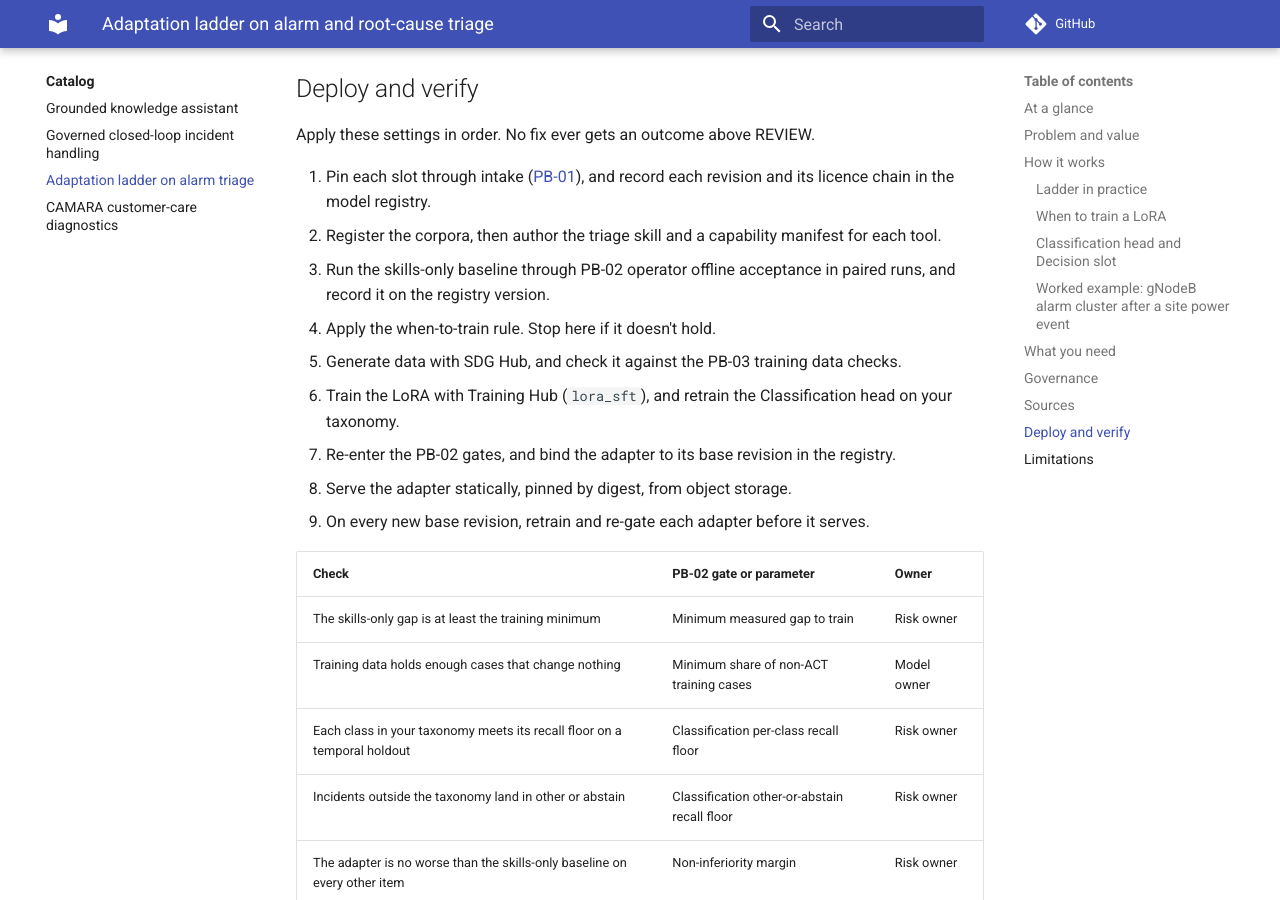
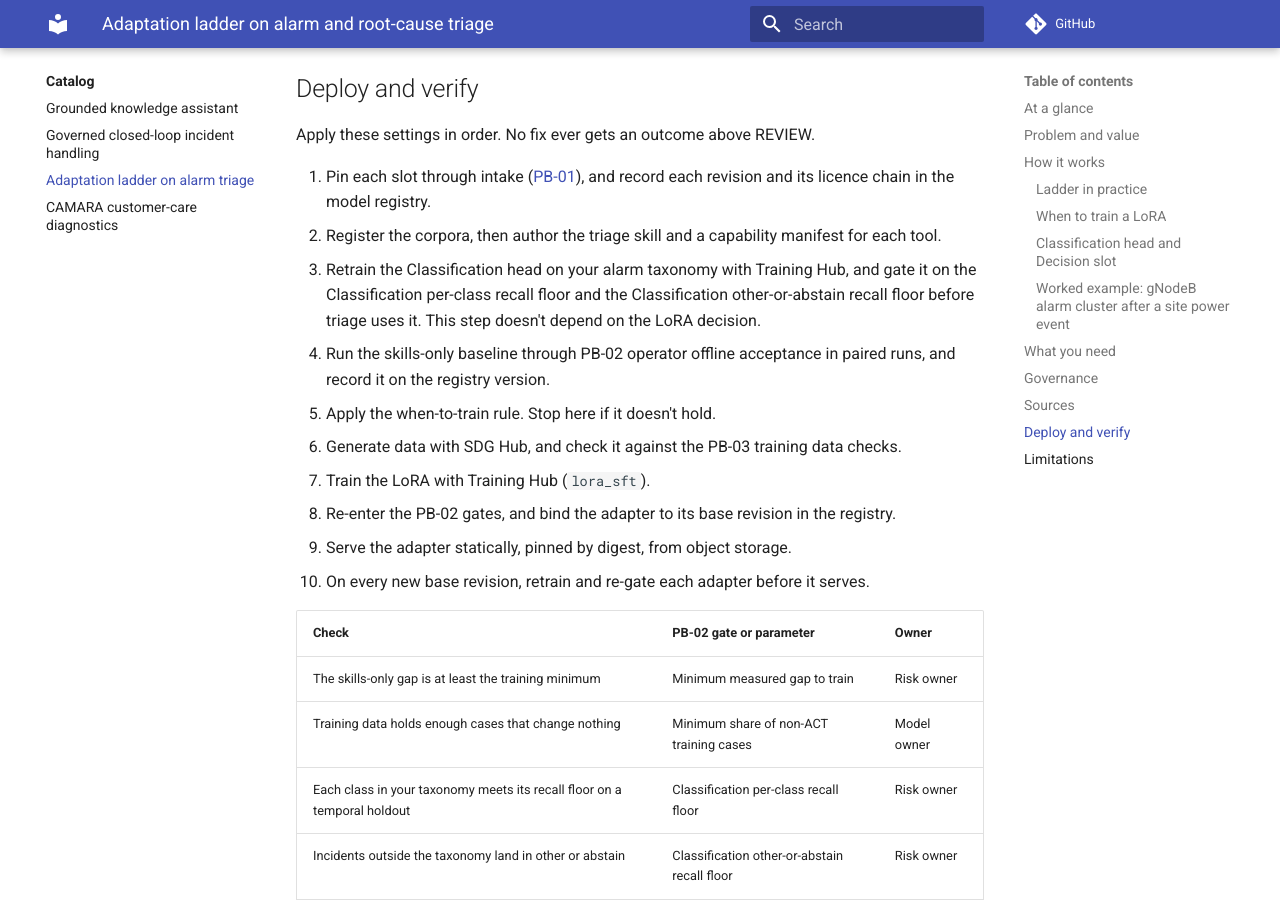
Before and after one commit to ravisharma5/otel-telco-blueprints, an MkDocs documentation site: the page built from catalog/network-operations/alarm-triage-adaptation/README.md, in a window 1280 px wide and 900 px high, scrolled down 9474 px. Built offline with MkDocs 1.6.1 and Material for MkDocs 9.7.7, drawn with Linux system fonts in a browser that asks for light colours; comment, search, counter and statistics services are not loaded.

Commit message:
docs(catalog): retrain the triage Classification head before the LoRA decision
The alarm-triage deploy steps retrained the Classification head only in the
LoRA step, so stopping at the when-to-train rule left the drive-test head in
service. The head retrain and its two recall-floor gates now run before the
baseline, and the LoRA step trains the adapter only.

```diff
--- a/catalog/network-operations/alarm-triage-adaptation/README.md
+++ b/catalog/network-operations/alarm-triage-adaptation/README.md
@@ -204,13 +204,14 @@ Apply these settings in order. No fix ever gets an outcome above REVIEW.
 
 1. Pin each slot through intake ([PB-01](../../../platform/intake-model-selection/README.md)), and record each revision and its licence chain in the model registry.
 2. Register the corpora, then author the triage skill and a capability manifest for each tool.
-3. Run the skills-only baseline through PB-02 operator offline acceptance in paired runs, and record it on the registry version.
-4. Apply the when-to-train rule. Stop here if it doesn't hold.
-5. Generate data with SDG Hub, and check it against the PB-03 training data checks.
-6. Train the LoRA with Training Hub (`lora_sft`), and retrain the Classification head on your taxonomy.
-7. Re-enter the PB-02 gates, and bind the adapter to its base revision in the registry.
-8. Serve the adapter statically, pinned by digest, from object storage.
-9. On every new base revision, retrain and re-gate each adapter before it serves.
+3. Retrain the Classification head on your alarm taxonomy with Training Hub, and gate it on the Classification per-class recall floor and the Classification other-or-abstain recall floor before triage uses it. This step doesn't depend on the LoRA decision.
+4. Run the skills-only baseline through PB-02 operator offline acceptance in paired runs, and record it on the registry version.
+5. Apply the when-to-train rule. Stop here if it doesn't hold.
+6. Generate data with SDG Hub, and check it against the PB-03 training data checks.
+7. Train the LoRA with Training Hub (`lora_sft`).
+8. Re-enter the PB-02 gates, and bind the adapter to its base revision in the registry.
+9. Serve the adapter statically, pinned by digest, from object storage.
+10. On every new base revision, retrain and re-gate each adapter before it serves.
 
 | Check | PB-02 gate or parameter | Owner |
 |---|---|---|
```
